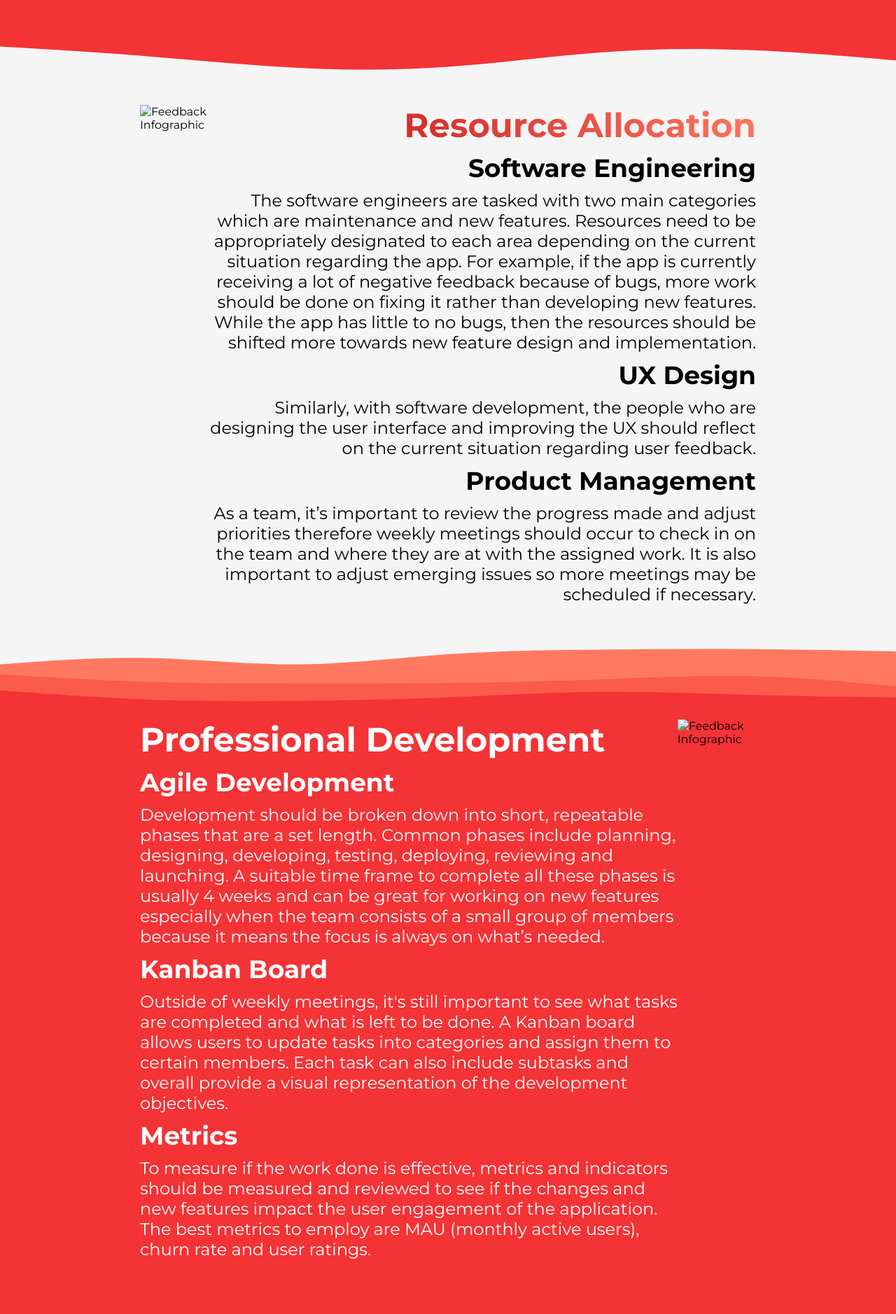
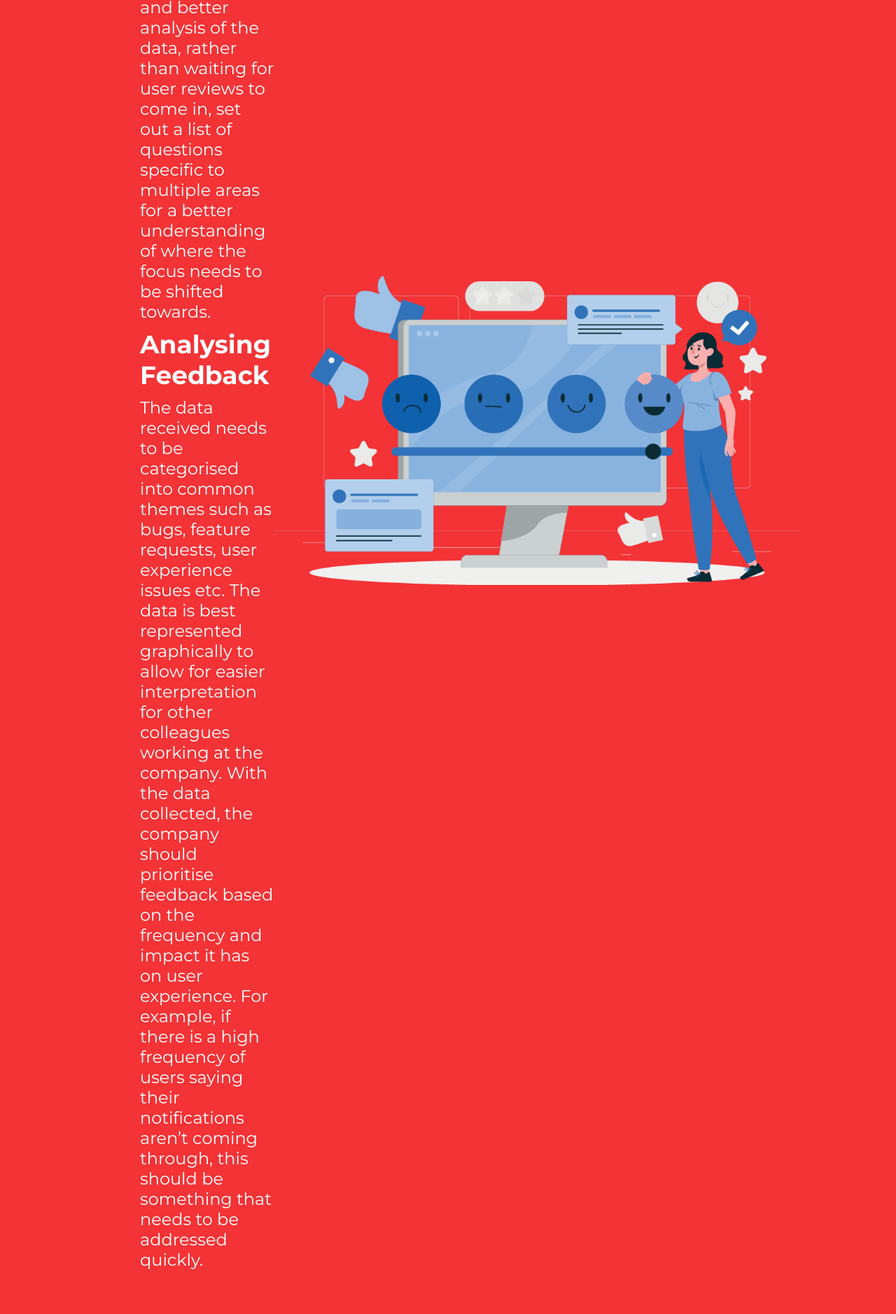
Before and after one commit to Joness07/RunWize-Website, a plain HTML site: page index.html in a window 1280 px wide. Shown: the part 1593-3471 px from the top of the page at 70% size. Drawn offline with Linux system fonts and the light colour scheme; the site is published under a folder, as on GitHub Pages, so addresses that start at the root find nothing.

Commit message:
Image Fix

```diff
--- a/index.html
+++ b/index.html
@@ -28,7 +28,7 @@
     <div class = "container">
         <header class ="header">
             <nav>
-                <img src = "images/logo.png" alt = "RunWize Logo" class = "logo" style="height: 200px; margin: -50px; margin-left: 0;">
+                <img src = "./images/logo.png" alt = "RunWize Logo" class = "logo" style="height: 200px; margin: -50px; margin-left: 0;">
                 <ul>
                     <li><a href="#UUF">Understanding User Feedback</a></li>
                     <li><a href="#RA">Resource Allocation</a></li>
@@ -60,13 +60,13 @@
                     <h3>Analysing Feedback</h3>
                     <p>The data received needs to be categorised into common themes such as bugs, feature requests, user experience issues etc. The data is best represented graphically to allow for easier interpretation for other colleagues working at the company. With the data collected, the company should prioritise feedback based on the frequency and impact it has on user experience. For example, if there is a high frequency of users saying their notifications aren’t coming through, this should be something that needs to be addressed quickly.</p>
                 </div>
-                <img src="/images/feedback.png" alt="Feedback Infographic" style="width: 750px; height: auto; object-fit: contain;">
+                <img src="./images/feedback.png" alt="Feedback Infographic" style="width: 750px; height: auto; object-fit: contain;">
             </div>
         </section>
         <div class="spacer layer3" id="RA"></div>
         <section class="sectionAlt">
             <div style="display: flex";>
-                <img src="/images/resources.png" alt="Feedback Infographic" style="width: 750px; height: auto; object-fit: contain;">
+                <img src="./images/resources.png" alt="Feedback Infographic" style="width: 750px; height: auto; object-fit: contain;">
                 <div>
                     <h1>Resource Allocation</h1>
                     <h3>Software Engineering</h3>
@@ -90,7 +90,7 @@
                     <h3>Metrics</h3>
                     <p>To measure if the work done is effective, metrics and indicators should be measured and reviewed to see if the changes and new features impact the user engagement of the application. The best metrics to employ are MAU (monthly active users), churn rate and user ratings. </p>
                 </div>
-                <img src="/images/kanban.png" alt="Feedback Infographic" style="width: 750px; height: auto; object-fit: contain;">
+                <img src="./images/kanban.png" alt="Feedback Infographic" style="width: 750px; height: auto; object-fit: contain;">
             </div>
         </section>
         <div class="spacer layer5" id="OR"></div>
```
